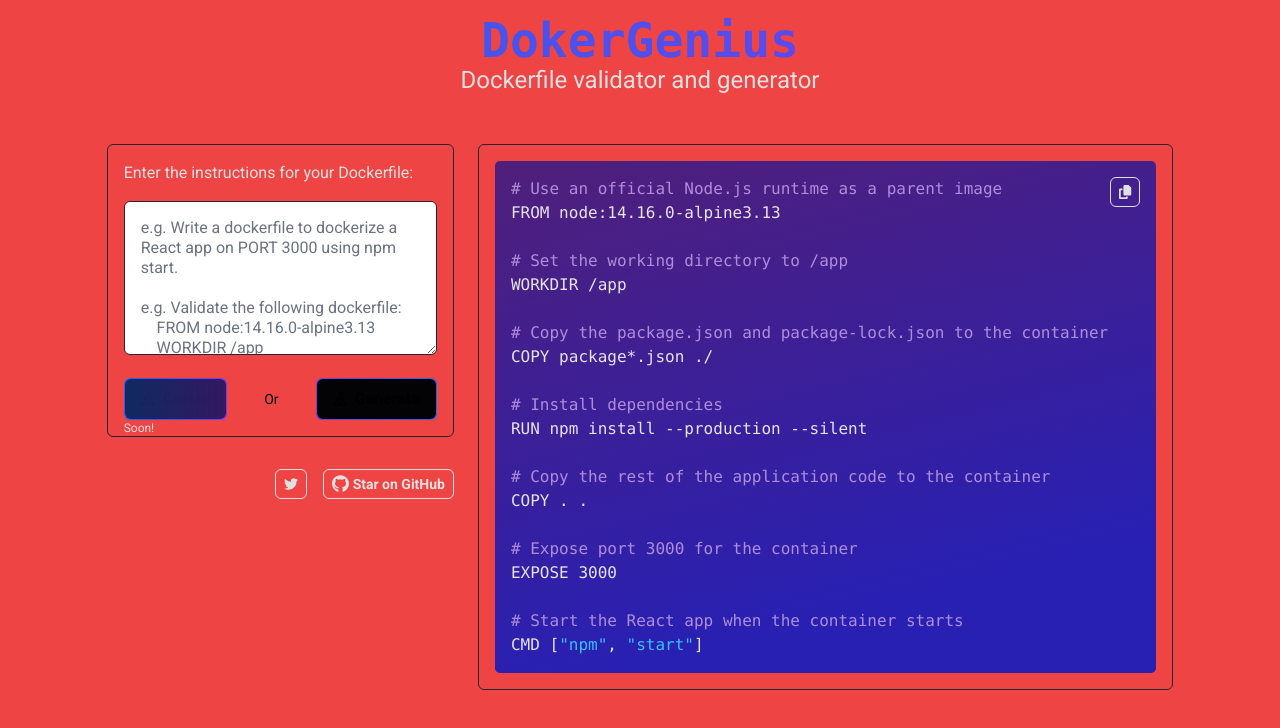
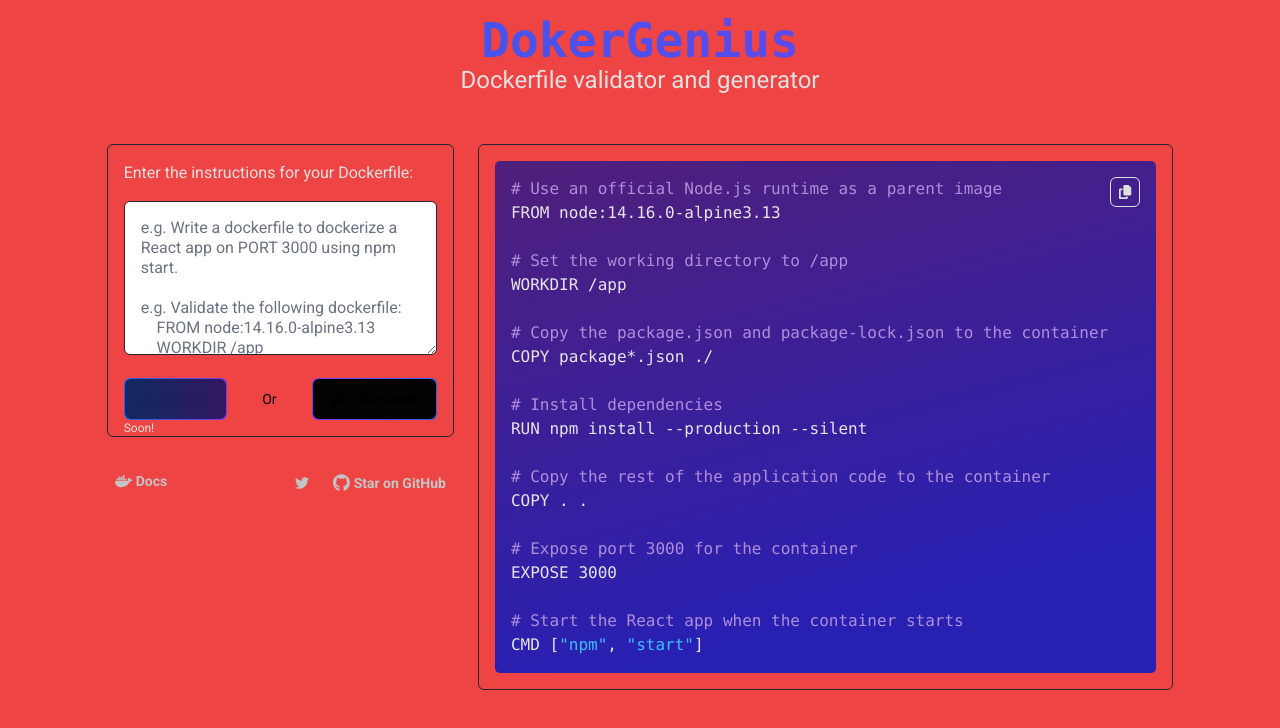
Before and after one commit to ljaviertovar/doker-genius, a Next.js app: page / in a window 1280 px wide. Shown: the top 728 px of the page. Built offline with nearby package versions, Linux system fonts and the light colour scheme.

Commit message:
update icons SSRR

```diff
--- a/src/components/RRSS.tsx
+++ b/src/components/RRSS.tsx
@@ -1,27 +1,40 @@
-import { faGithub, faTwitter } from "@fortawesome/free-brands-svg-icons"
+import { faGithub, faTwitter, faDocker } from "@fortawesome/free-brands-svg-icons"
 
 import { FontAwesomeIcon } from "@fortawesome/react-fontawesome"
 export default function RRSS() {
 	return (
-		<div className='flex justify-end gap-4'>
+		<div className='flex justify-between gap-4'>
+			<div>
+				<a
+					href='https://docs.docker.com/engine/reference/builder/'
+					rel='noopener noreferrer'
+					target='_blank'
+					title='Twitter'
+					className='text-sm dark:bg-custom-dark-950 hover:border-white text-custom-dark-100 hover:text-white font-semibold py-1 px-2 rounded-md'
+				>
+					<FontAwesomeIcon icon={faDocker} /> Docs
+				</a>
+			</div>
+			<div className='flex gap-2'>
 				<a
 					href='https://twitter.com/ljaviertovar'
 					rel='noopener noreferrer'
 					target='_blank'
 					title='Twitter'
-				className='text-sm dark:bg-custom-dark-950 border border-custom-dark-50 hover:border-white text-custom-dark-50 hover:text-white font-semibold py-1 px-2 rounded-md'
+					className='text-sm dark:bg-custom-dark-950 hover:border-white text-custom-dark-100 hover:text-white font-semibold py-1 px-2 rounded-md'
 				>
-				<FontAwesomeIcon icon={faTwitter} size='md' />
+					<FontAwesomeIcon icon={faTwitter} />
 				</a>
 				<a
 					href='https://github.com/ljaviertovar/doker-genius'
 					rel='noopener noreferrer'
 					target='_blank'
 					title='Repository GitHub'
-				className='text-sm dark:bg-custom-dark-950 border border-custom-dark-50 hover:border-white text-custom-dark-50 hover:text-white font-semibold py-1 px-2 rounded-md'
+					className='text-sm dark:bg-custom-dark-950 hover:border-white text-custom-dark-100 hover:text-white font-semibold py-1 px-2 rounded-md'
 				>
 					<FontAwesomeIcon icon={faGithub} size='lg' /> Star on GitHub
 				</a>
 			</div>
+		</div>
 	)
 }
--- a/src/components/ui/GenerateButton.tsx
+++ b/src/components/ui/GenerateButton.tsx
@@ -1,4 +1,4 @@
-import { faCubesStacked } from "@fortawesome/free-solid-svg-icons"
+import { faCubesStacked, faWandMagicSparkles } from "@fortawesome/free-solid-svg-icons"
 import { FontAwesomeIcon } from "@fortawesome/react-fontawesome"
 
 interface Props {
@@ -24,7 +24,7 @@
 				className={`flex items-center gap-2 dark:text-custom-dark-50
        dark:hover:text-white ${generating && "opacity-60"} px-4 py-2 font-semibold rounded-md bg-custom-dark-950`}
 			>
-				{!generating && <FontAwesomeIcon icon={faCubesStacked} />}
+				{!generating && <FontAwesomeIcon icon={faWandMagicSparkles} />}
 				{generating ? "Generating" : "Generate"}
 				{generating && <LoadingDots />}
 			</div>
--- a/tailwind.config.js
+++ b/tailwind.config.js
@@ -15,6 +15,7 @@
           "850": "#181828",
           "800": "#242535",
           "500": "#232325",
+          "100": "#C4C4C4",
           "50": "#E0E0E0"
         }
       },
```
Lines whose indentation alone changed are shown as unchanged.
